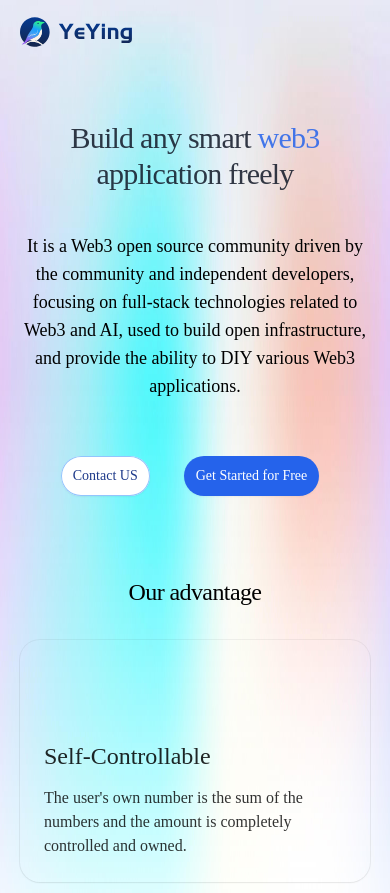
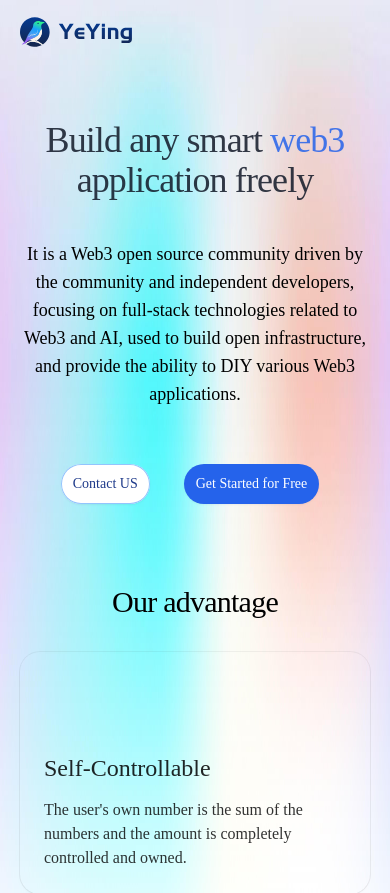
Before and after one commit to yeying-community/yeying-portal, a Vue app: page / in a window 390 px wide. Shown: the top 893 px of the page. Built offline with nearby package versions, Linux system fonts and the light colour scheme; a small style sheet from the web is missing; a web font is replaced by a local one.

Commit message:
调整字体样式

```diff
--- a/src/views/home/HomeDesc.vue
+++ b/src/views/home/HomeDesc.vue
@@ -18,7 +18,7 @@ const close = () => {
     <div class="mx-auto pt-10 sm:pt-16 lg:pt-40">
         <div class="text-center">
           <div class="text-center flex justify-center">
-            <div class="text-balance max-w-4xl font-puhuiMedium opacity-85 text-3xl tracking-tight text-gray-900 sm:text-6xl">Build any smart <span class="text-blue-600">web3</span> application freely</div>
+            <div class="text-balance max-w-4xl font-puhuiMedium opacity-85 text-4xl tracking-tight text-gray-900 sm:text-6xl">Build any smart <span class="text-blue-600">web3</span> application freely</div>
           </div>
           <div class="mt-10 px-5 lg:px-0 lg:px-0 text-lg font-puhuiRegular">It is a Web3 open source community driven by the community and independent developers, focusing on full-stack technologies related to Web3 and AI, used to build open infrastructure, and provide the ability to DIY various Web3 applications.</div>
           <div class="mt-14 flex items-center justify-center gap-x-6">
--- a/src/views/home/HomeItem.vue
+++ b/src/views/home/HomeItem.vue
@@ -1,6 +1,6 @@
 <template>
     <div class="mx-auto max-w-5xl pt-20 lg:pt-80">
-        <div class="text-center text-2xl font-puhuiBold tracking-tight text-black-900 sm:text-5xl">Our advantage</div>
+        <div class="text-center text-3xl font-puhuiBold tracking-tight text-black-900 sm:text-5xl">Our advantage</div>
         <dl class="grid px-5 mt-8 sm:mt-11 grid-cols-1 gap-x-6 gap-y-6 lg:max-w-none lg:grid-cols-2">
             <div v-for="feature in itemList" :key="feature.title" class="flex flex-col rounded-[calc(theme(borderRadius.xl)+theme(spacing.2))] shadow-sm ring-1 ring-black/5 p-6">
                 <dt class="flex items-center h-14 leading-none	 gap-x-3 text-gray-900">
```
